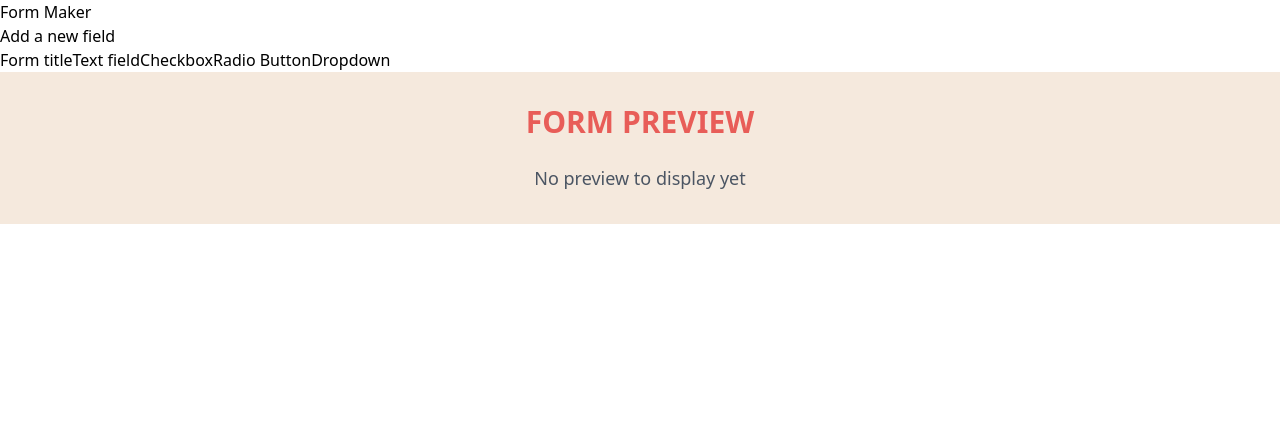
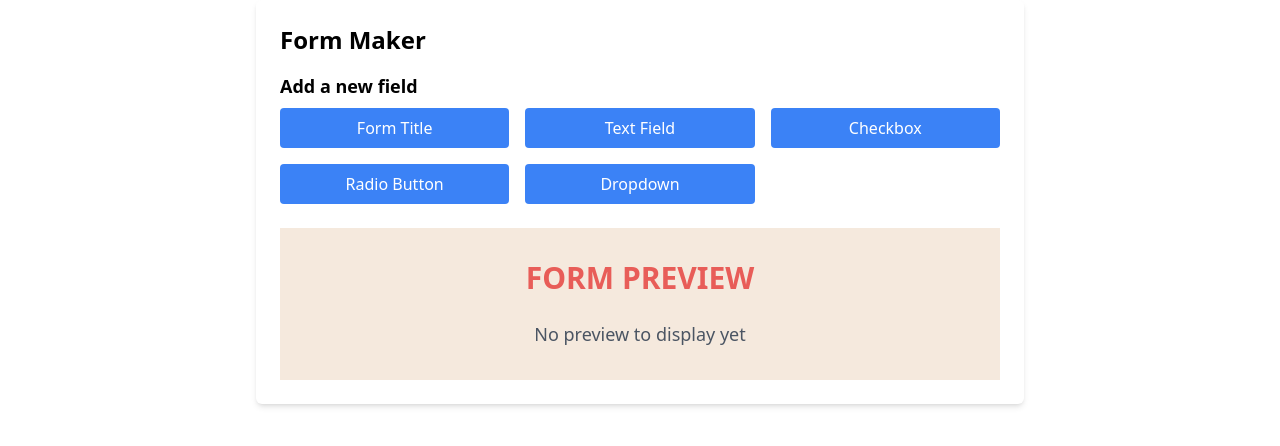
Before and after one commit to r0binsahin/form-maker, a React (Vite) app: page / in a window 1280 px wide. Shown: the top 446 px of the page. Built offline with nearby package versions, Linux system fonts and the light colour scheme.

Commit message:
styles form maker

```diff
--- a/src/assets/db.json
+++ b/src/assets/db.json
@@ -1,4 +1,36 @@
 {
   "forms": [
+    {
+      "id": 1734536944180,
+      "title": "New Form",
+      "fields": [
+        {
+          "label": "Fullname",
+          "type": "text"
+        },
+        {
+          "label": "Swedish Citizen",
+          "type": "checkbox",
+          "options": []
+        },
+        {
+          "label": "Smoker",
+          "type": "radio",
+          "options": [
+            "Yes",
+            "No"
+          ]
+        },
+        {
+          "label": "React.js",
+          "type": "dropdown",
+          "options": [
+            "Beginner",
+            "Intermediate",
+            "Expert"
+          ]
+        }
+      ]
+    }
   ]
 }
--- a/src/components/form-maker/form-maker.tsx
+++ b/src/components/form-maker/form-maker.tsx
@@ -109,44 +109,77 @@ export const FormMaker = () => {
   };
 
   return (
-    <div className='container'>
-      <h1>Form Maker</h1>
+    <div className='p-6 max-w-3xl mx-auto bg-white shadow-md rounded-md'>
+      <h1 className='text-2xl font-bold mb-4'>Form Maker</h1>
 
-      <div className='btn-box'>
-        <h3>Add a new field</h3>
-        <div className='wrapper'>
-          <button onClick={() => handleButtonClick('title')}>Form title</button>
-          <button onClick={() => handleButtonClick('text')}>Text field</button>
-          <button onClick={() => handleButtonClick('checkbox')}>
+      <div className='mb-6'>
+        <h3 className='text-lg font-semibold mb-2'>Add a new field</h3>
+        <div className='grid grid-cols-2 md:grid-cols-3 gap-4'>
+          <button
+            className='px-4 py-2 bg-blue-500 text-white rounded hover:bg-blue-600'
+            onClick={() => handleButtonClick('title')}
+          >
+            Form Title
+          </button>
+          <button
+            className='px-4 py-2 bg-blue-500 text-white rounded hover:bg-blue-600'
+            onClick={() => handleButtonClick('text')}
+          >
+            Text Field
+          </button>
+          <button
+            className='px-4 py-2 bg-blue-500 text-white rounded hover:bg-blue-600'
+            onClick={() => handleButtonClick('checkbox')}
+          >
             Checkbox
           </button>
-          <button onClick={() => handleButtonClick('radio')}>
+          <button
+            className='px-4 py-2 bg-blue-500 text-white rounded hover:bg-blue-600'
+            onClick={() => handleButtonClick('radio')}
+          >
             Radio Button
           </button>
-          <button onClick={() => handleButtonClick('dropdown')}>
+          <button
+            className='px-4 py-2 bg-blue-500 text-white rounded hover:bg-blue-600'
+            onClick={() => handleButtonClick('dropdown')}
+          >
             Dropdown
           </button>
         </div>
       </div>
 
       {isModalOpen && (
-        <div className='modal'>
+        <div className='fixed inset-0 bg-black bg-opacity-50 flex items-center justify-center'>
+          <div className='bg-white p-6 rounded shadow-lg w-full max-w-md'>
             {currentFieldType === 'title' ? (
               <div>
-              <h2>Create and Save Title Here</h2>
+                <h2 className='text-xl font-semibold mb-4'>
+                  Create and Save Title
+                </h2>
                 <input
                   type='text'
                   value={formTitle}
                   onChange={handleTitleChange}
                   placeholder='Enter form title'
+                  className='w-full px-4 py-2 border rounded mb-2'
                 />
                 {titleError && (
-                <div style={{ color: 'red', marginTop: '5px' }}>
-                  {titleError}
+                  <div className='text-red-500 text-sm'>{titleError}</div>
+                )}
+                <div className='flex justify-end space-x-4'>
+                  <button
+                    className='px-4 py-2 bg-green-500 text-white rounded hover:bg-green-600'
+                    onClick={handleSaveTitle}
+                  >
+                    Save Title
+                  </button>
+                  <button
+                    className='px-4 py-2 bg-gray-300 rounded hover:bg-gray-400'
+                    onClick={() => setIsModalOpen(false)}
+                  >
+                    Cancel
+                  </button>
                 </div>
-              )}
-              <button onClick={handleSaveTitle}>Save Title</button>
-              <button onClick={() => setIsModalOpen(false)}>Cancel</button>
               </div>
             ) : (
               <FormField
@@ -156,9 +189,10 @@ export const FormMaker = () => {
               />
             )}
           </div>
+        </div>
       )}
 
-      <div className='preview'>
+      <div className='mt-6'>
         <FormPreview
           fields={fields}
           onDeleteField={handleDeleteField}
@@ -167,10 +201,8 @@ export const FormMaker = () => {
           onSaveForm={handleSaveForm}
           title={formTitle}
         />
-        {message && <div className='message'>{message}</div>}
-        {titleError && (
-          <div style={{ color: 'red', marginTop: '5px' }}>{titleError}</div>
-        )}
+        {message && <div className='mt-4 text-green-500'>{message}</div>}
+        {titleError && <div className='mt-4 text-red-500'>{titleError}</div>}
       </div>
     </div>
   );
```
Lines whose indentation alone changed are shown as unchanged.
